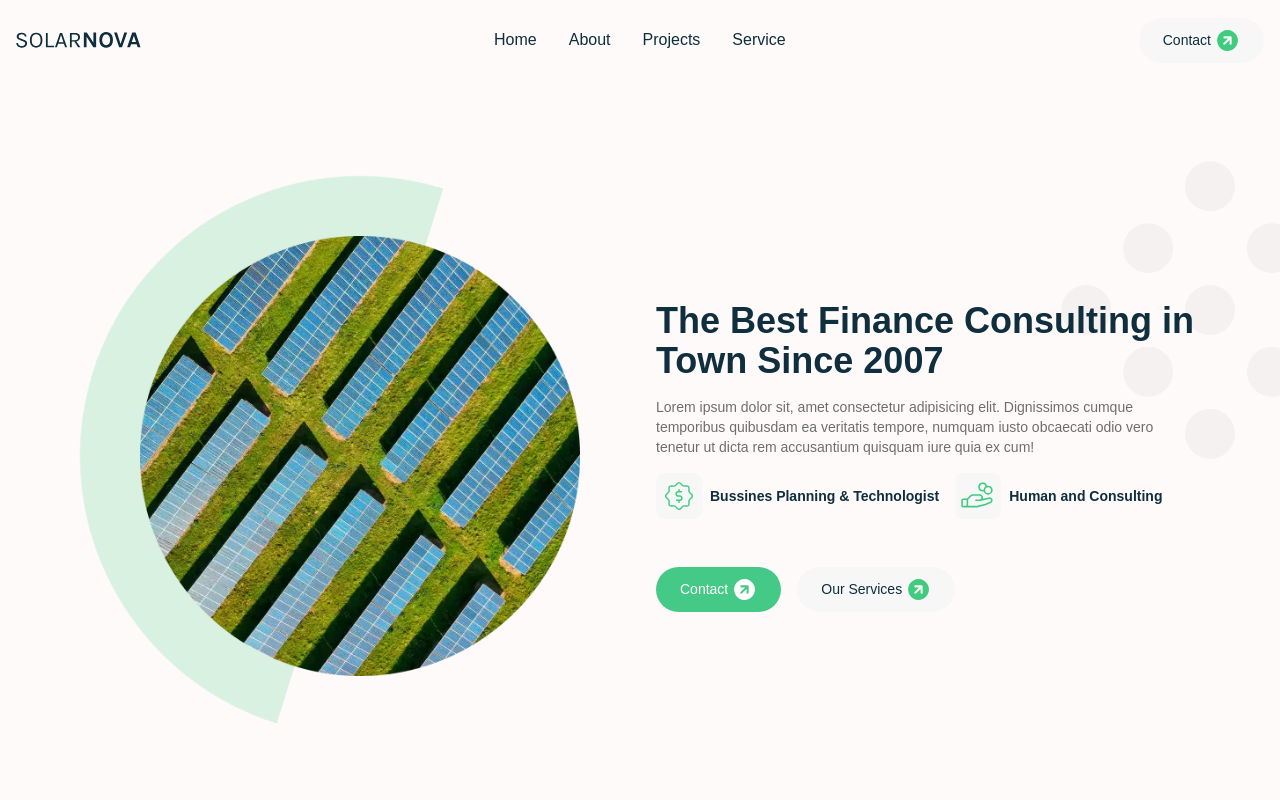
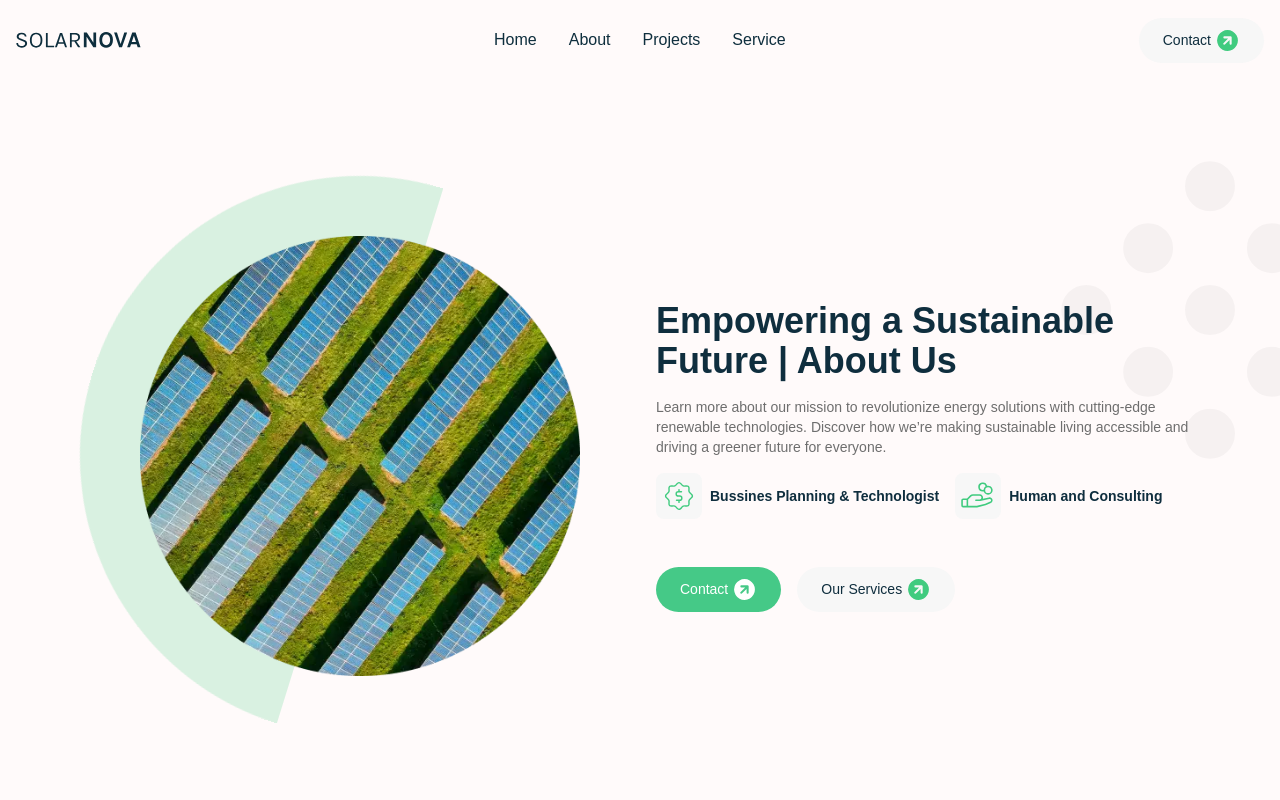
Before and after one commit to Rozmyk/SolarNova, a Next.js app: page /about in a window 1280 px wide. Shown: the top 800 px of the page. Built offline with nearby package versions, Linux system fonts and the light colour scheme.

Commit message:
Update title and description

```diff
--- a/src/components/AboutPage/HeroSection/HeroSection.tsx
+++ b/src/components/AboutPage/HeroSection/HeroSection.tsx
@@ -77,12 +77,11 @@ const HeroSection = () => {
 					</div>
 					<div className='w-full md:w-1/2 '>
 						<h1 ref={title} className=' text-lg md:text-2xl xl:text-4xl  mb-4  font-semibold  w-full  text-secondary'>
-							The Best Finance Consulting in Town Since 2007
+							Empowering a Sustainable Future | About Us
 						</h1>
 						<p ref={description} className='text-sm text-darkText'>
-							Lorem ipsum dolor sit, amet consectetur adipisicing elit. Dignissimos cumque temporibus quibusdam ea
-							veritatis tempore, numquam iusto obcaecati odio vero tenetur ut dicta rem accusantium quisquam iure quia
-							ex cum!
+							Learn more about our mission to revolutionize energy solutions with cutting-edge renewable technologies.
+							Discover how we’re making sustainable living accessible and driving a greener future for everyone.
 						</p>
 						<div ref={icons} className='flex justify-start items-center gap-4'>
 							<TextWithIcon icon={CiBadgeDollar} text='Bussines Planning & Technologist' />
```
